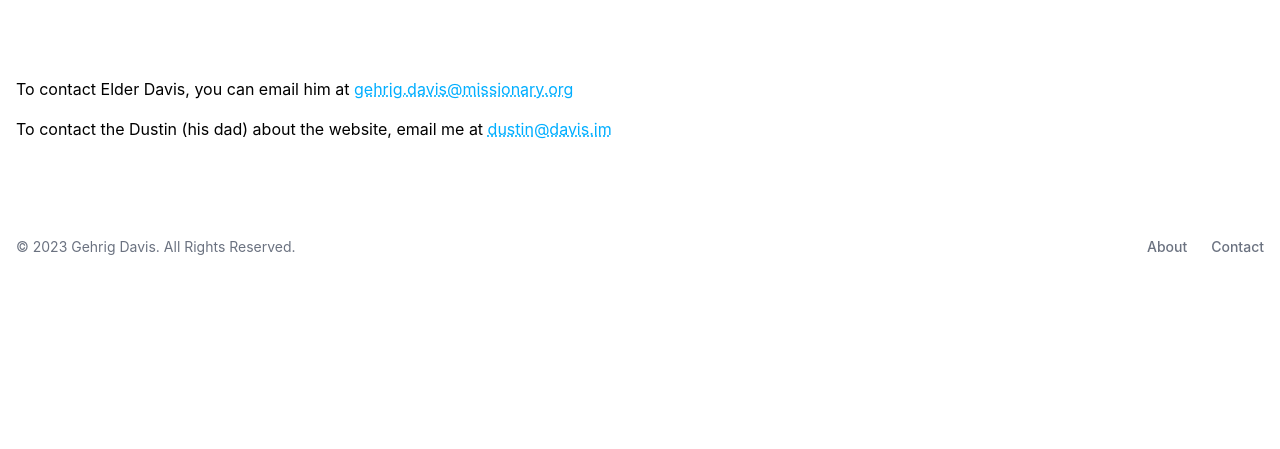
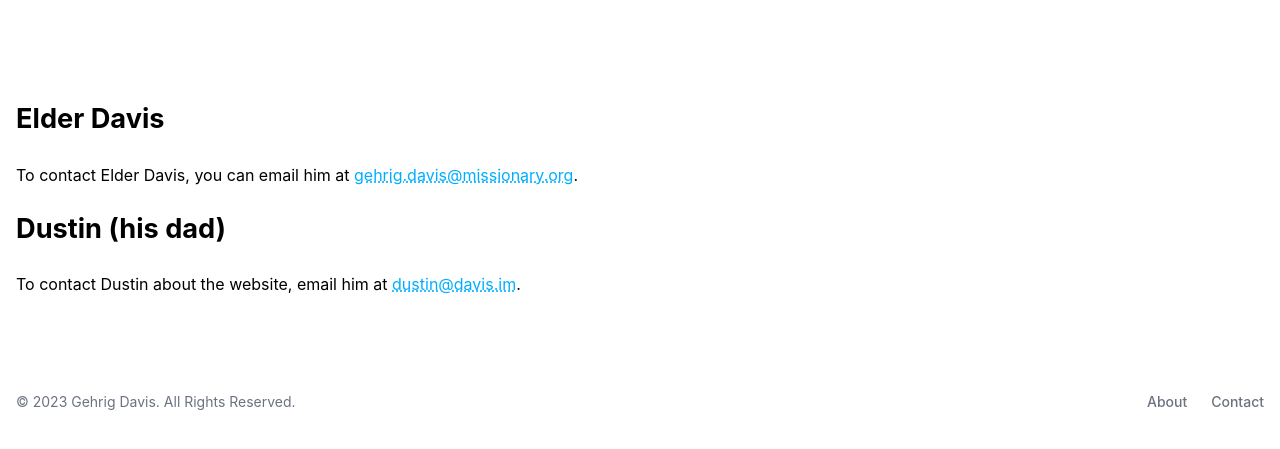
Before and after one commit to djedi/gehrigdavis.com, an Eleventy site: page src/contact.md in a window 1280 px wide. Shown: the part 59-508 px from the top of the page. Built offline with nearby package versions, Linux system fonts and the light colour scheme; Eleventy itself is replaced by a stand-in of ours; files that its build step writes are made by us from their sources.

Commit message:
fix contact form

```diff
--- a/src/contact.md
+++ b/src/contact.md
@@ -3,6 +3,10 @@ title: Contact Information
 layout: base.njk
 ---
 
-To contact Elder Davis, you can email him at [gehrig.davis@missionary.org](mailto:gehrig.davis@missionary.org)
+## Elder Davis
 
-To contact the Dustin (his dad) about the website, email me at [dustin@davis.im](mailto:dustin@davis.im)
+To contact Elder Davis, you can email him at [gehrig.davis@missionary.org](mailto:gehrig.davis@missionary.org).
+
+## Dustin (his dad)
+
+To contact Dustin about the website, email him at [dustin@davis.im](mailto:dustin@davis.im).
```
